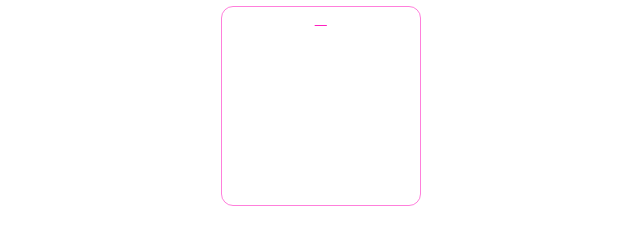
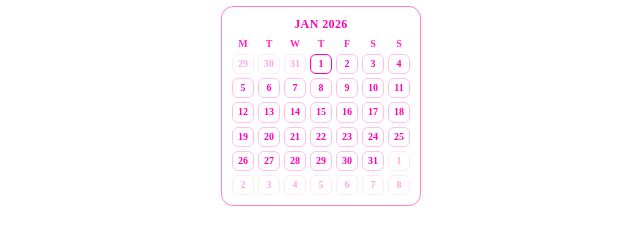
Before and after one commit to supriyajalan/NotionWidgets, a plain HTML site: page calendar.html in a window 1280 px wide. Shown: the whole page, without its empty margins (319-959 px from the left). Drawn offline with Linux system fonts and the light colour scheme.

Commit message:
Update calendar.html

```diff
--- a/calendar.html
+++ b/calendar.html
@@ -129,4 +129,37 @@
       grid.innerHTML = "";
 
       for (const d of DOW) {
-        const el = document.createE
+        const el = document.createElement("div");
+        el.className = "dow";
+        el.textContent = d;
+        grid.appendChild(el);
+      }
+
+      const start = new Date(y, m, 1);
+      const offset = (start.getDay() + 6) % 7;
+      const first = new Date(y, m, 1 - offset);
+
+      for (let i = 0; i < 42; i++) {
+        const d = new Date(first);
+        d.setDate(first.getDate() + i);
+
+        const cell = document.createElement("div");
+        cell.className = "day";
+        if (d.getMonth() !== m) cell.classList.add("muted");
+        if (d.getDate() === today && d.getMonth() === m) {
+          cell.classList.add("today");
+        }
+
+        cell.textContent = d.getDate();
+        grid.appendChild(cell);
+      }
+
+      card.classList.remove("flip");
+    }, 250);
+  }
+
+  render();
+  setInterval(render, 60 * 1000);
+</script>
+</body>
+</html>
```
